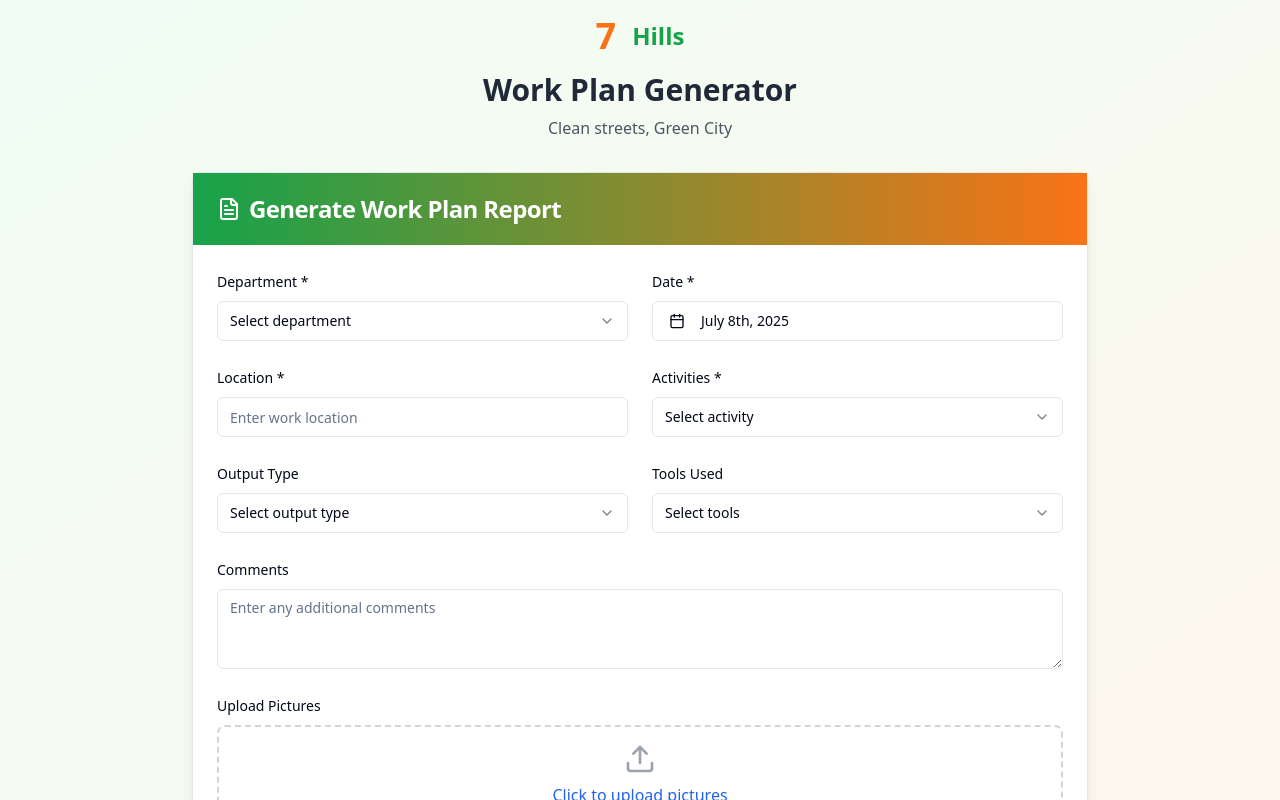
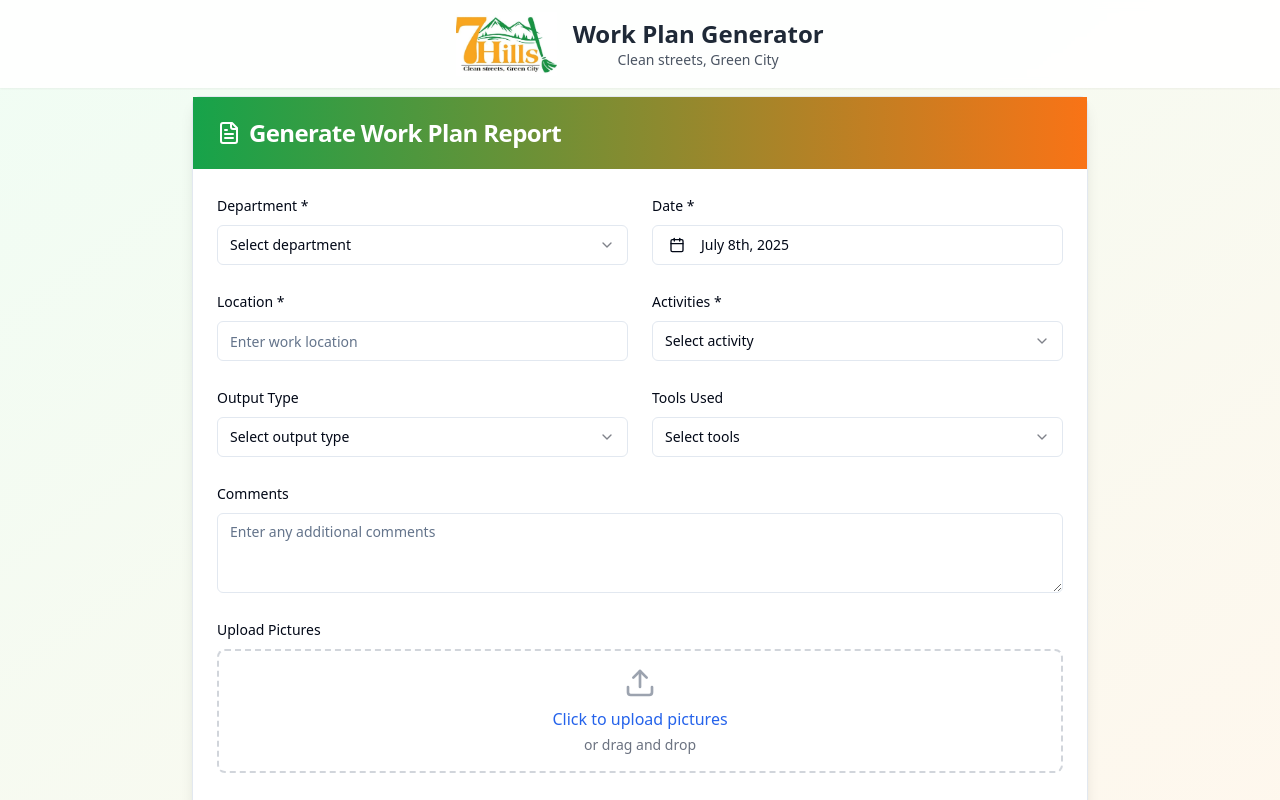
Before and after one commit to ITMusumba/hills-workplan-scribe, a React (Vite) app: page / in a window 1280 px wide. Shown: the top 800 px of the page. Built offline with nearby package versions, Linux system fonts and the light colour scheme.

Commit message:
Replace text with logo
Place the provided logo at the top of the page, replacing the existing text, and make it fixed during scrolling.

```diff
--- a/src/pages/Index.tsx
+++ b/src/pages/Index.tsx
@@ -162,17 +162,23 @@ const Index = () => {
   };
 
   return (
-    <div className="min-h-screen bg-gradient-to-br from-green-50 to-orange-50 p-4">
-      <div className="max-w-4xl mx-auto">
-        {/* Header */}
-        <div className="text-center mb-8">
-          <div className="flex items-center justify-center gap-4 mb-4">
-            <div className="text-4xl font-bold text-orange-500">7</div>
-            <div className="text-2xl font-bold text-green-600">Hills</div>
+    <div className="min-h-screen bg-gradient-to-br from-green-50 to-orange-50">
+      {/* Fixed Header with Logo */}
+      <div className="fixed top-0 left-0 right-0 bg-white/90 backdrop-blur-sm shadow-sm z-50 py-3">
+        <div className="max-w-4xl mx-auto px-4">
+          <div className="flex items-center justify-center gap-4">
+            <img src="/lovable-uploads/dd40129c-9549-475a-a6ce-058d77ecde17.png" alt="7Hills Logo" className="h-16 w-auto" />
+            <div className="text-center">
+              <h1 className="text-2xl font-bold text-gray-800">Work Plan Generator</h1>
+              <p className="text-sm text-gray-600">Clean streets, Green City</p>
+            </div>
           </div>
-          <h1 className="text-3xl font-bold text-gray-800 mb-2">Work Plan Generator</h1>
-          <p className="text-gray-600">Clean streets, Green City</p>
         </div>
+      </div>
+
+      {/* Main Content with top padding to account for fixed header */}
+      <div className="pt-24 p-4">
+        <div className="max-w-4xl mx-auto">
 
         <Card className="shadow-lg">
           <CardHeader className="bg-gradient-to-r from-green-600 to-orange-500 text-white">
@@ -434,6 +440,7 @@ const Index = () => {
             </div>
           </CardContent>
         </Card>
+        </div>
       </div>
     </div>
   );
```
Also changed, not shown: public/lovable-uploads/dd40129c-9549-475a-a6ce-058d77ecde17.png (added).
